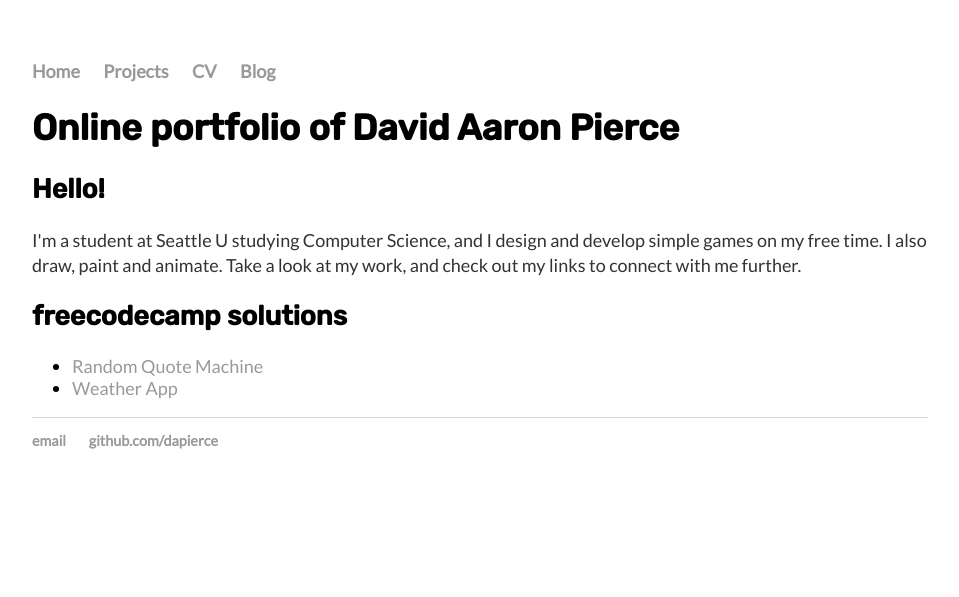
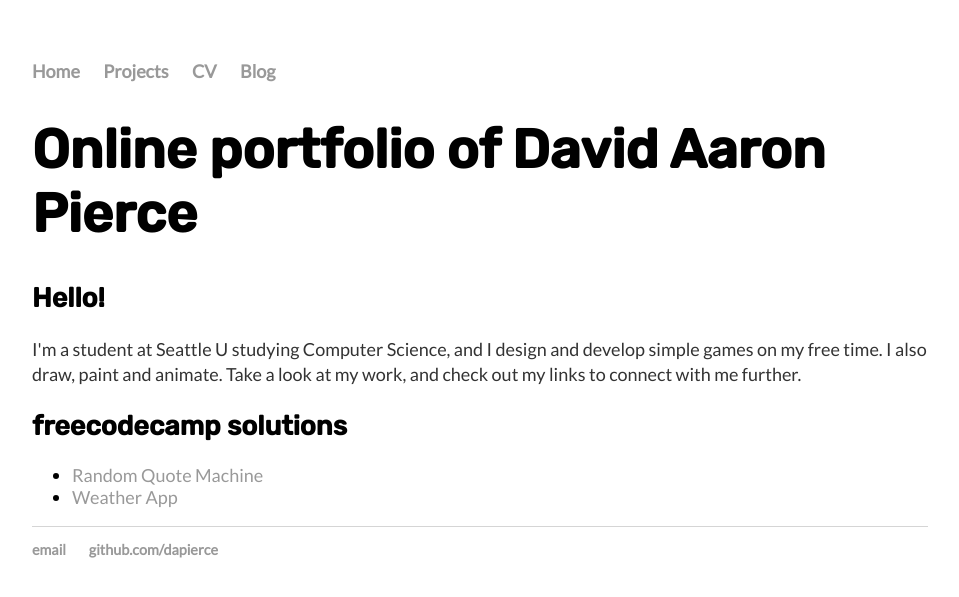
Before and after one commit to dapierce/dapierce.github.io-archive, a Jekyll site: the page built from index.html, in a window 1280 px wide. Shown: the top 597 px of the page, without its empty margins (160-1119 px from the left). Built offline with Jekyll 4.4.1, drawn with Linux system fonts in a browser that asks for light colours.

Commit message:
Update main.css

```diff
--- a/css/main.css
+++ b/css/main.css
@@ -20,6 +20,9 @@ a {
 a:hover {
     text-decoration: underline;
 }
+h1 {
+    font-size: 3em;
+}
 h1,h2,h3 {
     font-family: 'Rubik', sans-serif;
 }
```
